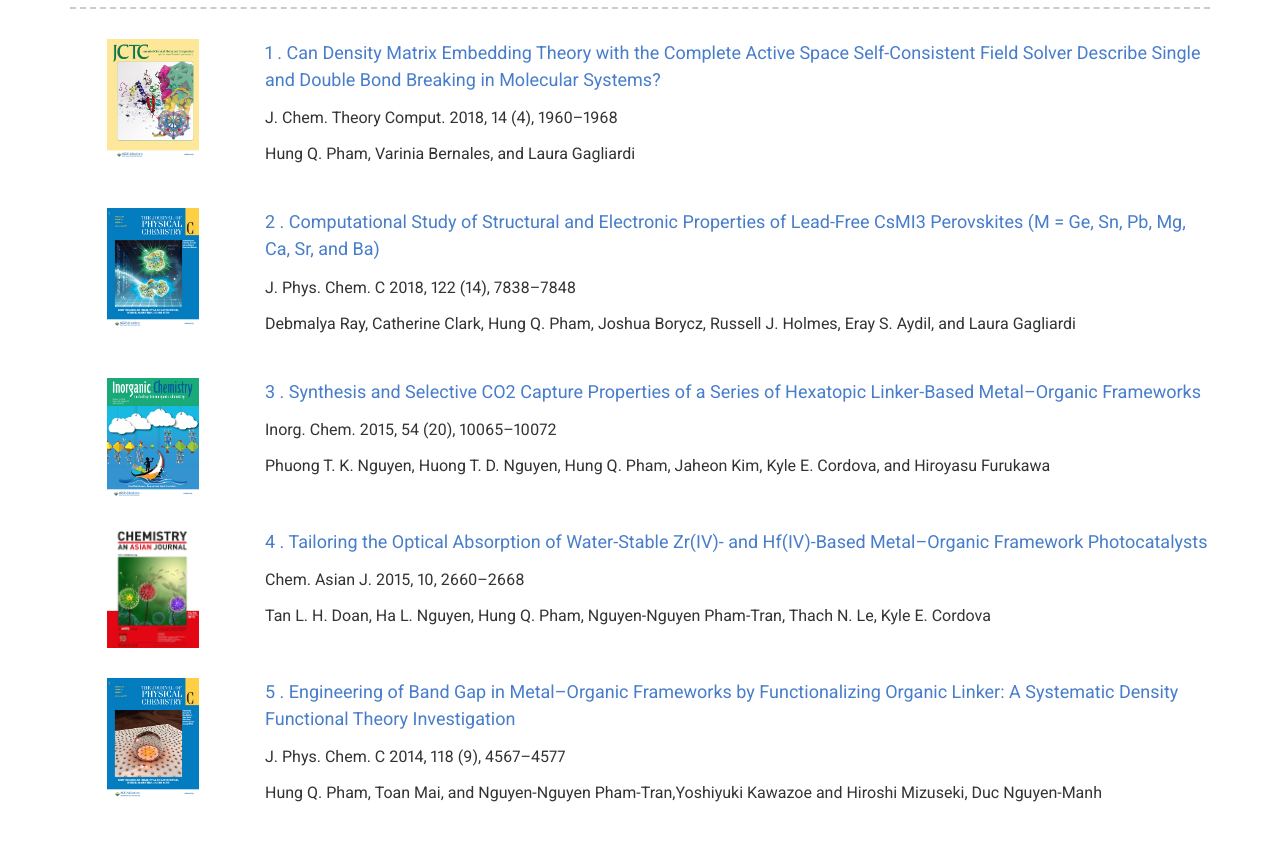
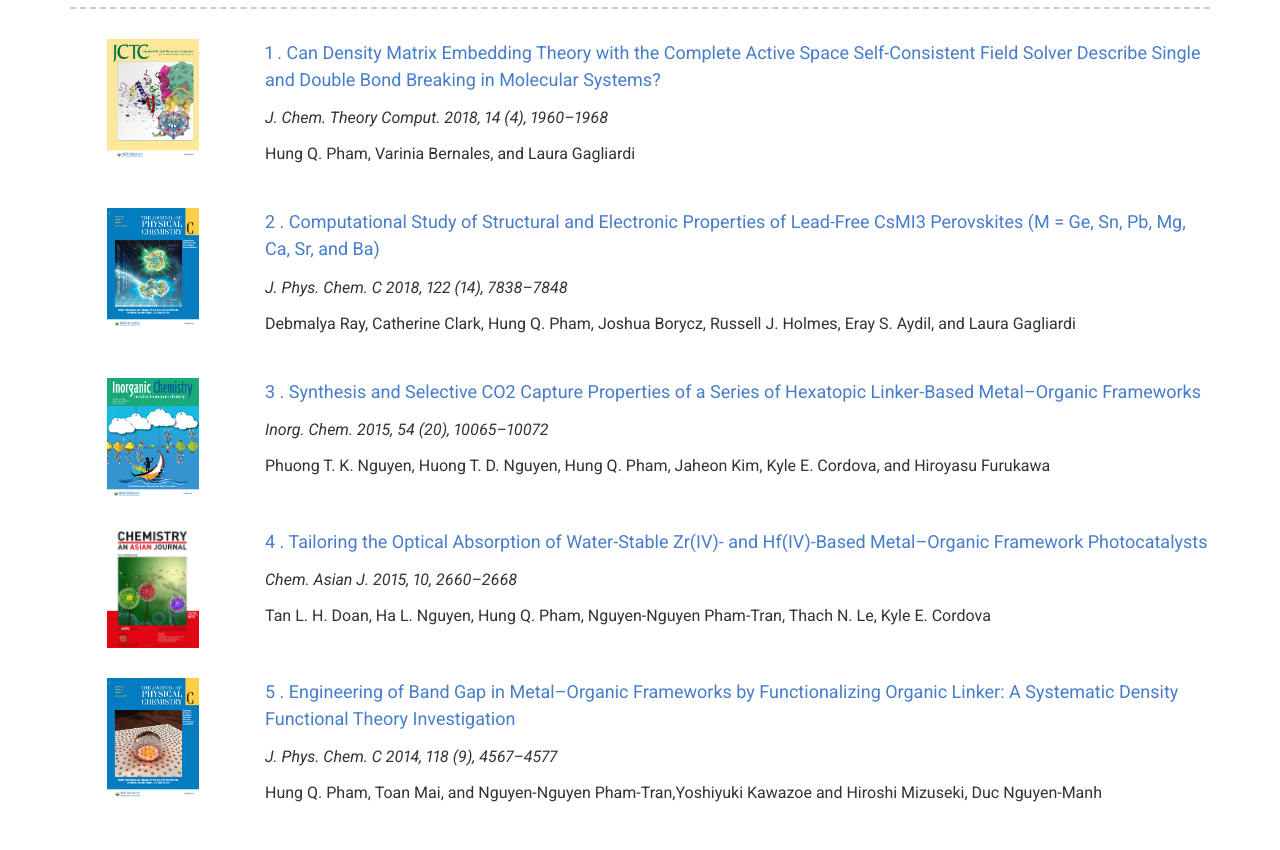
Before and after one commit to hungpham2017/hungpham2017.github.io, a Jekyll site: the page built from index.md, in a window 1280 px wide. Shown: the part 2131-2981 px from the top of the page. Built offline with Jekyll 4.4.1, drawn with Linux system fonts in a browser that asks for light colours.

Commit message:
Image for publication

```diff
--- a/_includes/publications.html
+++ b/_includes/publications.html
@@ -19,9 +19,7 @@
           </a>
         {%- endif -%}
         </p>
-        <p class="journal">
-			{{ paper.journal | strip | markdownify }}
-        </p>
+        <p class="journal">{{ paper.journal}} </p>
         {{ paper.authors | strip | markdownify }}
       </div>
     </div>
```
